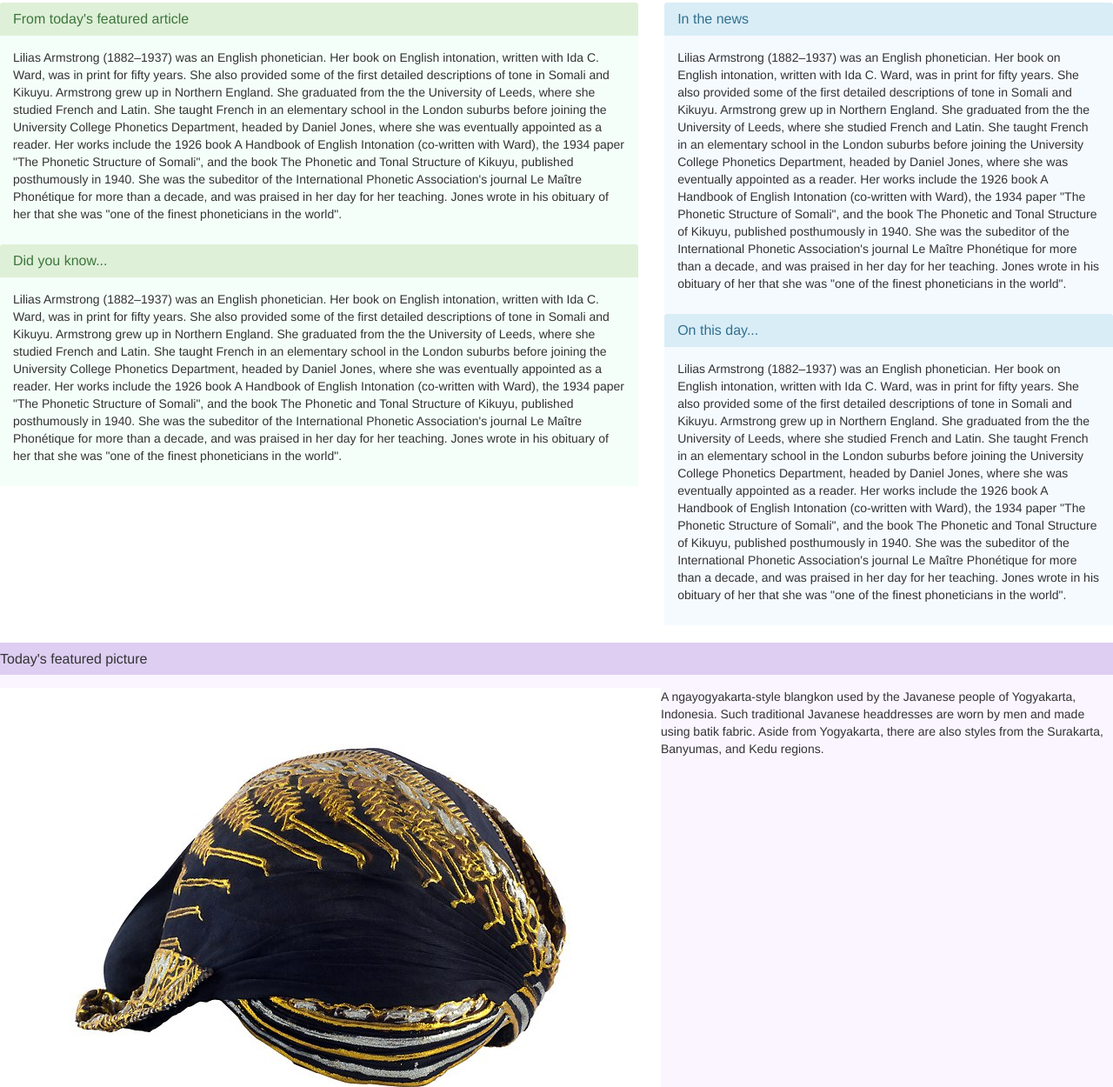
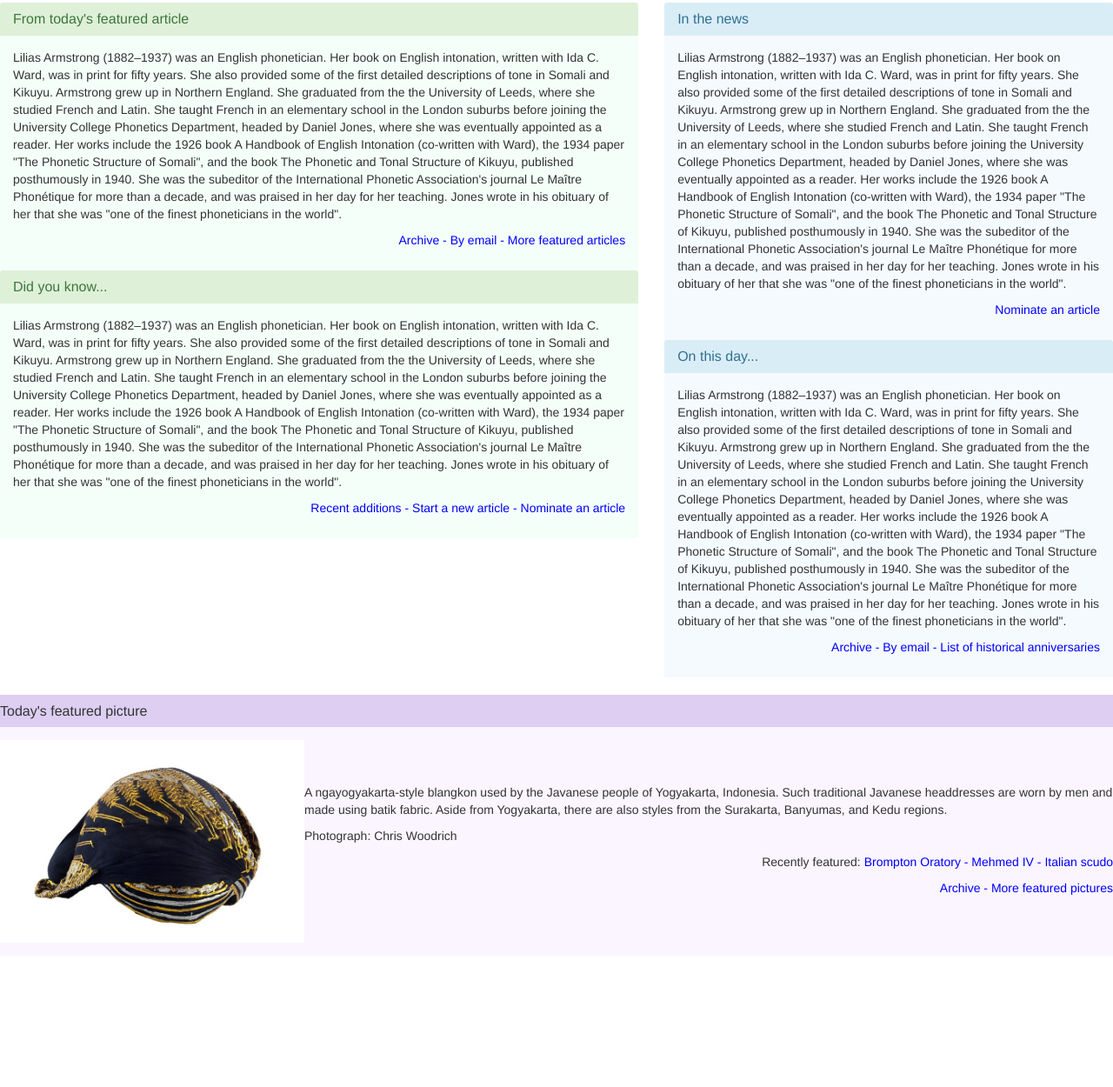
Before and after one commit to r-craig73/wikipedia-rebuild, a plain HTML site: page index.html in a window 1280 px wide. Shown: the part 173-1423 px from the top of the page at 87% size. After the commit the page ends 1292 px from the top, so only its background shows below. Drawn offline with Linux system fonts and the light colour scheme.

Commit message:
align text, add minor details, (blue text, etc.)

```diff
--- a/css/style.css
+++ b/css/style.css
@@ -1,7 +1,13 @@
 .feature {
   float: left;
+  max-width: 350px;
 }
-
+.right {
+  text-align: right;
+}
+.featuretxt {
+  padding-top: 50px
+}
 .bluetext {
   color: blue;
 }
--- a/index.html
+++ b/index.html
@@ -47,6 +47,7 @@
               <div class="greenbg">
                 <div class="panel-body">
                   <p>Lilias Armstrong (1882–1937) was an English phonetician. Her book on English intonation, written with Ida C. Ward, was in print for fifty years. She also provided some of the first detailed descriptions of tone in Somali and Kikuyu. Armstrong grew up in Northern England. She graduated from the the University of Leeds, where she studied French and Latin. She taught French in an elementary school in the London suburbs before joining the University College Phonetics Department, headed by Daniel Jones, where she was eventually appointed as a reader. Her works include the 1926 book A Handbook of English Intonation (co-written with Ward), the 1934 paper "The Phonetic Structure of Somali", and the book The Phonetic and Tonal Structure of Kikuyu, published posthumously in 1940. She was the subeditor of the International Phonetic Association's journal Le Maître Phonétique for more than a decade, and was praised in her day for her teaching. Jones wrote in his obituary of her that she was "one of the finest phoneticians in the world".</p>
+                  <p class="right"><span class="bluetext">Archive - By email - More featured articles</span></p>
                 </div>
               </div>
           </div>
@@ -57,6 +58,7 @@
             <div class="greenbg">
               <div class="panel-body">
                 <p>Lilias Armstrong (1882–1937) was an English phonetician. Her book on English intonation, written with Ida C. Ward, was in print for fifty years. She also provided some of the first detailed descriptions of tone in Somali and Kikuyu. Armstrong grew up in Northern England. She graduated from the the University of Leeds, where she studied French and Latin. She taught French in an elementary school in the London suburbs before joining the University College Phonetics Department, headed by Daniel Jones, where she was eventually appointed as a reader. Her works include the 1926 book A Handbook of English Intonation (co-written with Ward), the 1934 paper "The Phonetic Structure of Somali", and the book The Phonetic and Tonal Structure of Kikuyu, published posthumously in 1940. She was the subeditor of the International Phonetic Association's journal Le Maître Phonétique for more than a decade, and was praised in her day for her teaching. Jones wrote in his obituary of her that she was "one of the finest phoneticians in the world".</p>
+                <p class="right"><span class="bluetext">Recent additions - Start a new article - Nominate an article</span></p>
               </div>
             </div>
           </div>
@@ -71,6 +73,7 @@
               <div class="bluebg">
                 <div class="panel-body">
                   <p>Lilias Armstrong (1882–1937) was an English phonetician. Her book on English intonation, written with Ida C. Ward, was in print for fifty years. She also provided some of the first detailed descriptions of tone in Somali and Kikuyu. Armstrong grew up in Northern England. She graduated from the the University of Leeds, where she studied French and Latin. She taught French in an elementary school in the London suburbs before joining the University College Phonetics Department, headed by Daniel Jones, where she was eventually appointed as a reader. Her works include the 1926 book A Handbook of English Intonation (co-written with Ward), the 1934 paper "The Phonetic Structure of Somali", and the book The Phonetic and Tonal Structure of Kikuyu, published posthumously in 1940. She was the subeditor of the International Phonetic Association's journal Le Maître Phonétique for more than a decade, and was praised in her day for her teaching. Jones wrote in his obituary of her that she was "one of the finest phoneticians in the world".</p>
+                  <p class="right"><span class="bluetext">Nominate an article<p></span>
                 </div>
               </div>
           </div>
@@ -81,6 +84,7 @@
             <div class="bluebg">
               <div class="panel-body">
                 <p>Lilias Armstrong (1882–1937) was an English phonetician. Her book on English intonation, written with Ida C. Ward, was in print for fifty years. She also provided some of the first detailed descriptions of tone in Somali and Kikuyu. Armstrong grew up in Northern England. She graduated from the the University of Leeds, where she studied French and Latin. She taught French in an elementary school in the London suburbs before joining the University College Phonetics Department, headed by Daniel Jones, where she was eventually appointed as a reader. Her works include the 1926 book A Handbook of English Intonation (co-written with Ward), the 1934 paper "The Phonetic Structure of Somali", and the book The Phonetic and Tonal Structure of Kikuyu, published posthumously in 1940. She was the subeditor of the International Phonetic Association's journal Le Maître Phonétique for more than a decade, and was praised in her day for her teaching. Jones wrote in his obituary of her that she was "one of the finest phoneticians in the world".</p>
+                <p class="right"><span class="bluetext">Archive - By email - List of historical anniversaries</span></p>
               </div>
             </div>
           </div>
@@ -98,7 +102,10 @@
                 <div class="purplebg">
                   <div class="panel-body">
                     <img class="feature" src="img/wiki01.jpg" alt="Javaneses headdress">
-                    <p>A ngayogyakarta-style blangkon used by the Javanese people of Yogyakarta, Indonesia. Such traditional Javanese headdresses are worn by men and made using batik fabric. Aside from Yogyakarta, there are also styles from the Surakarta, Banyumas, and Kedu regions.</p>
+                    <p class="featuretxt">A ngayogyakarta-style blangkon used by the Javanese people of Yogyakarta, Indonesia. Such traditional Javanese headdresses are worn by men and made using batik fabric. Aside from Yogyakarta, there are also styles from the Surakarta, Banyumas, and Kedu regions.</p>
+                    <p>Photograph: Chris Woodrich</p>
+                    <p class="right"> Recently featured: <span class="bluetext">Brompton Oratory - Mehmed IV - Italian scudo</span>
+                    <p class="right"><span class="bluetext">Archive - More featured pictures</span><p>
                   </div>
                 </div>
               </div>
```
